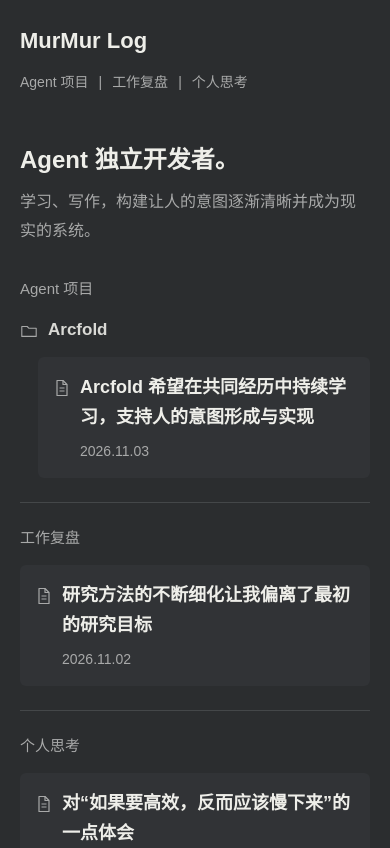
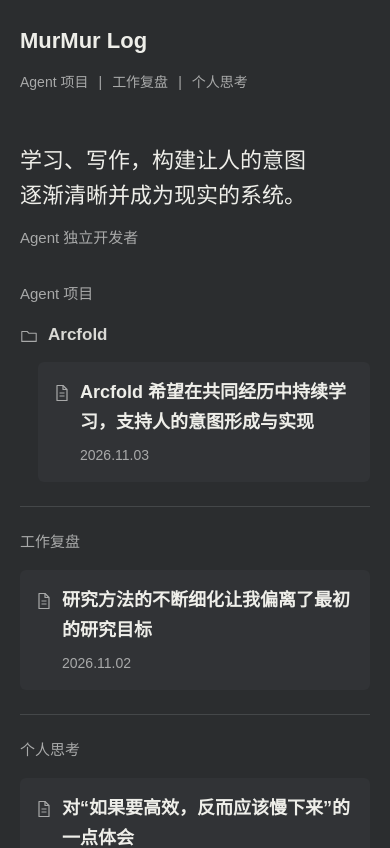
Before and after one commit to murmurwang/murmur-log, a Next.js app: page / in a window 390 px wide. Shown: the top 848 px of the page. Built offline with nearby package versions, Linux system fonts and the light colour scheme.

Commit message:
Emphasize the work rather than the author identity

```diff
--- a/app/components/SiteChrome.tsx
+++ b/app/components/SiteChrome.tsx
@@ -21,8 +21,8 @@ export function SiteHeader({ home = false, section }: { home?: boolean; section?
       </nav>
     </header>
     {home && <div className="home-intro shell">
-      <p className="home-identity">Agent 独立开发者。</p>
       <p className="site-description">学习、写作，构建让人的意图逐渐清晰并成为现实的系统。</p>
+      <p className="home-identity">Agent 独立开发者</p>
     </div>}
     </>
   );
--- a/app/globals.css
+++ b/app/globals.css
@@ -94,8 +94,8 @@ nav a[aria-current="location"] { color: var(--ink); text-decoration: underline;
 .site-header--home { width: min(1040px, calc(100% - 48px)); border-bottom: 0; padding-block: 32px; }
 .site-header--home .site-title { font-size: 24px; }
 .home-intro { padding: 40px 0 44px; }
-.home-identity { margin: 0 0 14px; color: var(--heading); font-size: 28px; line-height: 1.4; font-weight: 600; }
-.home-intro .site-description { max-width: 640px; font-size: 18px; line-height: 1.8; }
+.home-identity { margin: 14px 0 0; color: var(--muted); font-size: 15px; line-height: 1.7; font-weight: 400; }
+.home-intro .site-description { max-width: 720px; color: var(--heading); font-size: 26px; line-height: 1.6; font-weight: 500; text-wrap: balance; }
 .home-page .home-stream { padding-top: 0; }
 .home-page .stream-section { padding-bottom: 28px; }
 .home-page .stream-section + .stream-section { padding-top: 28px; }
@@ -120,8 +120,8 @@ nav a[aria-current="location"] { color: var(--ink); text-decoration: underline;
   .site-header--home { width: calc(100% - 40px); padding-block: 24px; }
   .site-header--home .site-title { font-size: 22px; }
   .home-intro { padding: 24px 0 32px; }
-  .home-identity { font-size: 24px; margin-bottom: 12px; }
-  .home-intro .site-description { font-size: 16px; }
+  .home-identity { margin-top: 12px; }
+  .home-intro .site-description { font-size: 22px; }
   .home-page .stream-section { padding-bottom: 24px; }
   .home-page .stream-section + .stream-section { padding-top: 24px; }
   .home-page .project-children { padding-left: 18px; }
```
